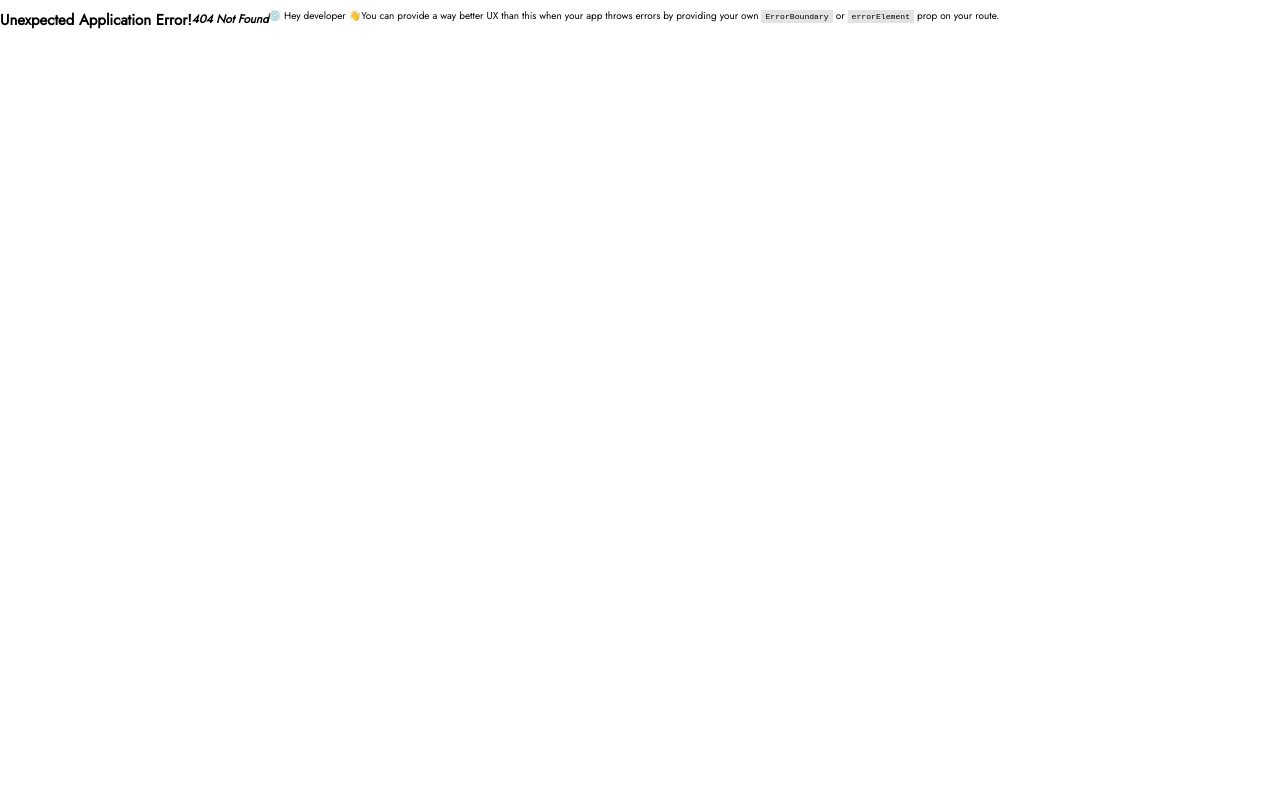
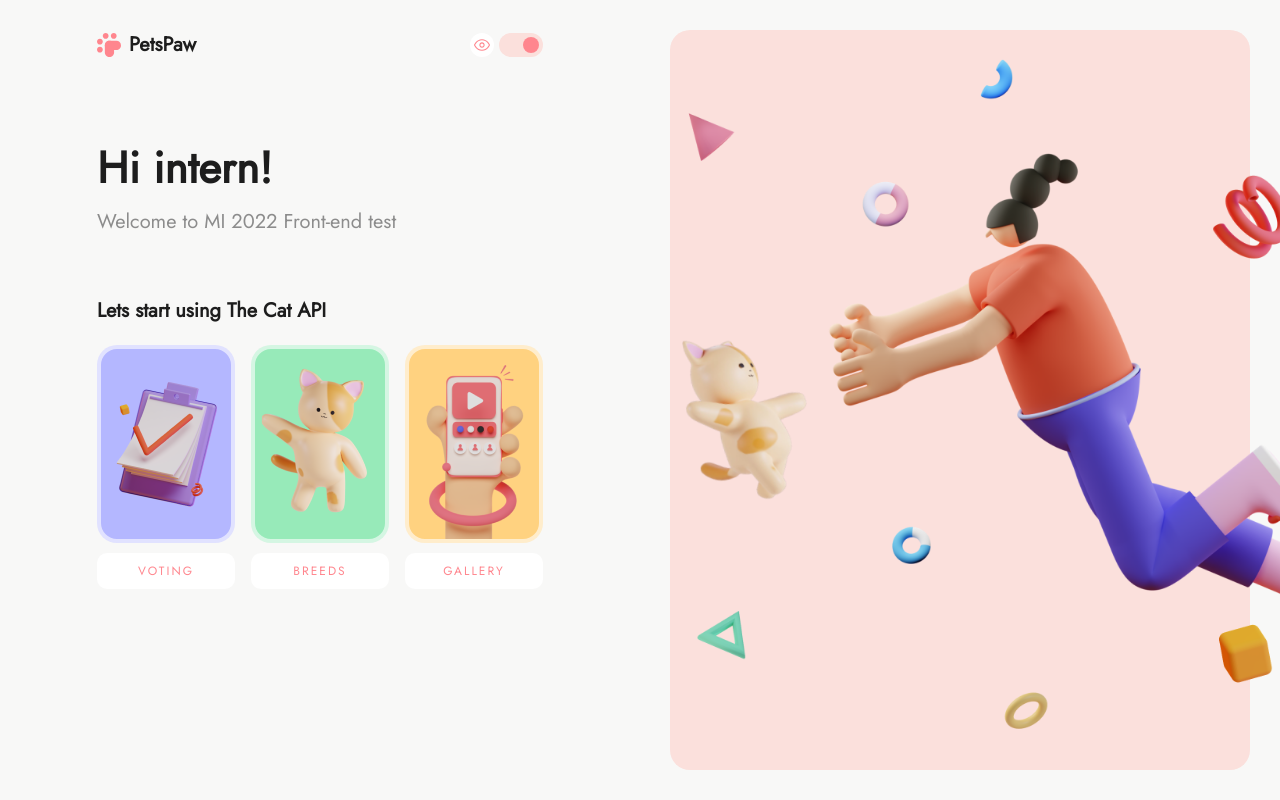
Before and after one commit to Denys-Lytvynenko/cats-app, a React (Vite) app: page /cats-app/home in a window 1280 px wide. Before the commit this address had no page. Built offline with nearby package versions, Linux system fonts and the light colour scheme.

Commit message:
Fix: Fix routes

```diff
--- a/src/routes/routes.ts
+++ b/src/routes/routes.ts
@@ -1,13 +1,13 @@
-const root = import("../../package.json").then(({ name }) => name);
+const root = "/cats-app";
 
 export const routes = {
-    root: `/${root}`,
-    home: `/${root}/home`,
-    voting: `/${root}/voting`,
-    breeds: `/${root}/breeds`,
-    gallery: `/${root}/gallery`,
-    likes: `/${root}/likes`,
-    dislikes: `/${root}/dislikes`,
-    favourites: `/${root}/favourites`,
-    search: `/${root}/search`,
+    root: `${root}`,
+    home: `${root}/home`,
+    voting: `${root}/voting`,
+    breeds: `${root}/breeds`,
+    gallery: `${root}/gallery`,
+    likes: `${root}/likes`,
+    dislikes: `${root}/dislikes`,
+    favourites: `${root}/favourites`,
+    search: `${root}/search`,
 };
```
